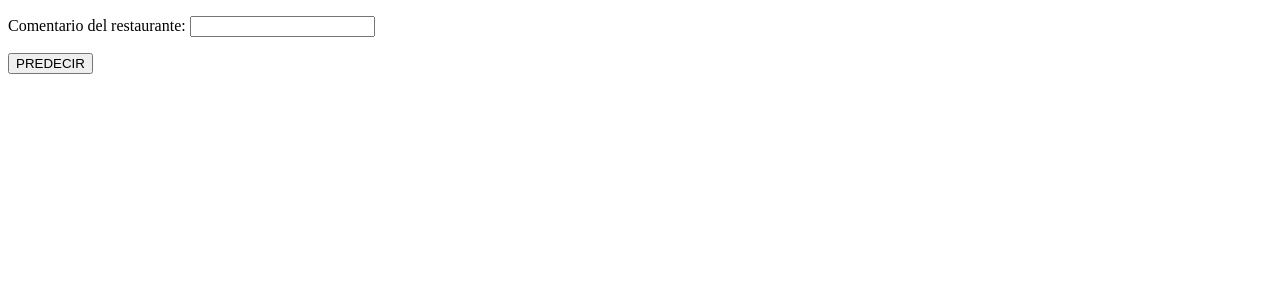
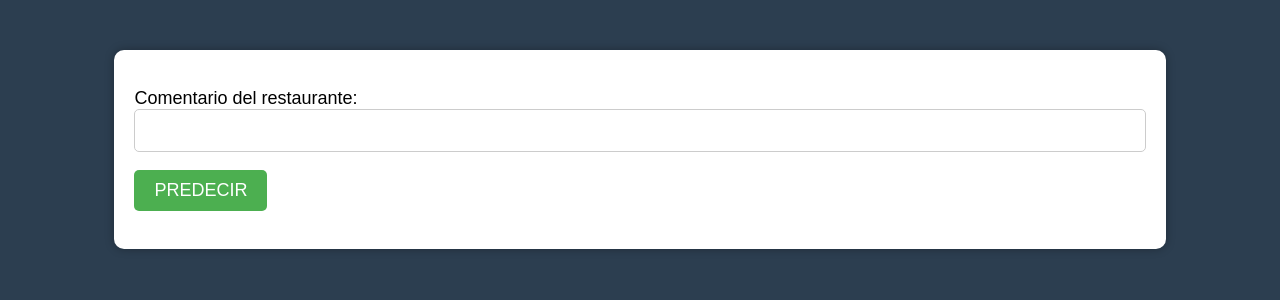
Before and after one commit to estnov/proyectoRestaurante, a Django app: a page that uses proyectoRestauranteNN/appRestaurante/Template/comentarioRestaurante.html in a window 1280 px wide. Shown: the top 300 px of the page. Run offline with Django 4.2, Linux system fonts and the light colour scheme.

Commit message:
Final version

```diff
--- a/proyectoRestauranteNN/appRestaurante/Template/comentarioRestaurante.html
+++ b/proyectoRestauranteNN/appRestaurante/Template/comentarioRestaurante.html
@@ -5,8 +5,43 @@
     <meta charset="UTF-8">
     <title>Sign</title>
 
+    <style>
+        body {
+            font-family: Arial, sans-serif;
+            font-size: 18px;
+            background-color: #2c3e50;
+        }
+        form {
+            margin: 50px auto;
+            padding: 20px;
+            width: 80%;
+            background-color: #fff;
+            border-radius: 10px;
+            box-shadow: 0 0 10px rgba(0,0,0,0.3);
+        }
+        input[type="text"] {
+            width: 100%;
+            padding: 10px;
+            font-size: 18px;
+            border: 1px solid #ccc;
+            border-radius: 5px;
+            box-sizing: border-box;
+        }
+		input[type="submit"] {
+            background-color: #4CAF50;
+            color: #fff;
+            padding: 10px 20px;
+            font-size: 18px;
+            border: none;
+            border-radius: 5px;
+            cursor: pointer;
+        }
+        input[type="submit"]:hover {
+            background-color: #3e8e41;
+        }
+    </style>
+
 </head>
-
 <body>
     <form action="/predecir/" method="post">
         {% csrf_token %}
```
Also changed, not shown: proyectoRestauranteNN/appRestaurante/Template/informe.html (+16 -3 lines).
